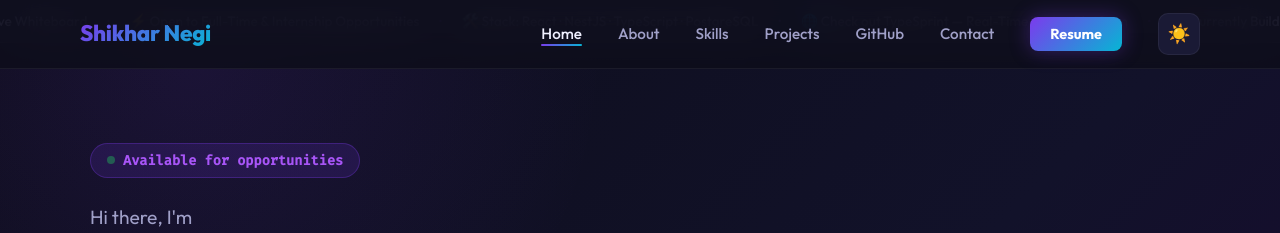
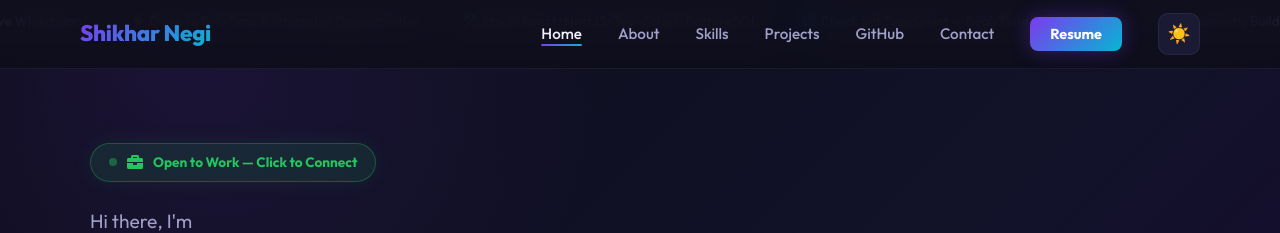
Before and after one commit to ShikharNegi0515/Portfolio, a React (Create React App) app: page / in a window 1280 px wide. Shown: the top 233 px of the page. Built offline with nearby package versions, Linux system fonts and the light colour scheme.

Commit message:
feat: replace static availability badge with toggleable "Open to Work" component featuring persistent status and contact trigger

```diff
--- a/src/App.css
+++ b/src/App.css
@@ -298,21 +298,78 @@ img { display: block; }
   z-index: 1;
 }
 .hero-content { flex: 1; }
-.hero-badge {
+.otw-badge {
   display: inline-flex;
   align-items: center;
-  gap: 8px;
-  background: rgba(124,58,237,0.15);
-  border: 1px solid rgba(124,58,237,0.3);
-  padding: 6px 16px;
+  gap: 10px;
+  padding: 8px 18px;
   border-radius: 50px;
   font-size: 0.85rem;
+  font-weight: 700;
+  cursor: pointer;
+  position: relative;
+  margin-bottom: 24px;
+  user-select: none;
+  border: 1px solid transparent;
+  transition: all 0.3s ease;
+}
+.otw-open {
+  background: rgba(34,197,94,0.12);
+  border-color: rgba(34,197,94,0.3);
+  color: #22c55e;
+  box-shadow: 0 0 20px rgba(34,197,94,0.1);
+}
+.otw-closed {
+  background: rgba(161,161,170,0.1);
+  border-color: rgba(161,161,170,0.2);
+  color: #a1a1aa;
+}
+.light .otw-closed {
+  background: rgba(0,0,0,0.05);
+  border-color: rgba(0,0,0,0.1);
+  color: #777;
+}
+
+.otw-dot { width: 8px; height: 8px; border-radius: 50%; }
+.otw-dot-open { background: #22c55e; animation: pulse 2s infinite; }
+.otw-dot-closed { background: #a1a1aa; }
+.light .otw-dot-closed { background: #999; }
+
+.otw-icon { font-size: 1rem; }
+
+.otw-tooltip {
+  position: absolute;
+  top: -40px;
+  left: 50%;
+  transform: translateX(-50%);
+  background: var(--bg-card);
+  border: 1px solid var(--border-light);
+  padding: 6px 12px;
+  border-radius: var(--radius-sm);
+  font-size: 0.75rem;
+  color: var(--text-primary);
+  white-space: nowrap;
+  box-shadow: 0 4px 12px rgba(0,0,0,0.2);
+  pointer-events: none;
+}
+.otw-admin-hint {
+  position: absolute;
+  top: 10px;
+  left: 50%;
+  transform: translateX(-50%);
+  background: var(--bg-card);
+  border: 1px solid var(--border-light);
+  padding: 8px 16px;
+  border-radius: var(--radius-sm);
+  font-size: 0.8rem;
   font-weight: 600;
-  color: var(--accent-light);
-  margin-bottom: 24px;
-  font-family: var(--font-code);
-}
-.hero-badge .dot { width: 8px; height: 8px; background: #22c55e; border-radius: 50%; animation: pulse 2s infinite; }
+  color: var(--text-primary);
+  box-shadow: 0 8px 24px rgba(0,0,0,0.3);
+  z-index: 100;
+  display: flex;
+  align-items: center;
+  gap: 8px;
+}
 @keyframes pulse { 0%,100%{opacity:1;} 50%{opacity:0.4;} }
 .hero-greeting {
   font-size: clamp(1rem, 2vw, 1.2rem);
--- a/src/components/Hero.jsx
+++ b/src/components/Hero.jsx
@@ -1,26 +1,115 @@
-import React from "react";
-import { motion } from "framer-motion";
+import React, { useState, useEffect, useRef } from "react";
+import { motion, AnimatePresence } from "framer-motion";
 import { TypeAnimation } from "react-type-animation";
-import { FaLinkedin, FaGithub, FaEnvelope } from "react-icons/fa";
+import { FaLinkedin, FaGithub, FaEnvelope, FaBriefcase, FaTimes } from "react-icons/fa";
 import profileImg from "../assets/Photo.png";
 import Terminal from "./Terminal";
 
+const EMAIL = "shikharnegi31@gmail.com";
+
 const Hero = () => {
+    const [isOpen, setIsOpen] = useState(() => {
+        const saved = localStorage.getItem("otw-status");
+        return saved === null ? true : saved === "true";
+    });
+    const [showTooltip, setShowTooltip] = useState(false);
+    const [showAdminHint, setShowAdminHint] = useState(false);
+    const longPressTimer = useRef(null);
+
+    useEffect(() => {
+        localStorage.setItem("otw-status", String(isOpen));
+    }, [isOpen]);
+
     const handleResume = () => {
         window.open("https://drive.google.com/file/d/1o6Wqzl92fxHLx8K-C3Qi9ij1IXUItZIn/view?usp=sharing", "_blank");
     };
 
-    const fadeUp = { hidden: { opacity: 0, y: 30 }, show: (i) => ({ opacity: 1, y: 0, transition: { delay: i * 0.12, duration: 0.6, ease: "easeOut" } }) };
+    // Short click → open mailto for visitors
+    const handleBadgeClick = () => {
+        if (!isOpen) {
+            setShowTooltip(true);
+            setTimeout(() => setShowTooltip(false), 3000);
+            return;
+        }
+        const subject = encodeURIComponent("Interested in connecting — from your portfolio");
+        const body = encodeURIComponent(
+            `Hi Shikhar,\n\nI came across your portfolio and saw you're open to work.\nI'd love to connect and discuss potential opportunities.\n\n[Your name & company here]`
+        );
+        window.location.href = `mailto:${EMAIL}?subject=${subject}&body=${body}`;
+    };
+
+    // Long press (1.5s) → toggle mode for owner
+    const handleMouseDown = () => {
+        longPressTimer.current = setTimeout(() => {
+            setIsOpen((prev) => !prev);
+            setShowAdminHint(true);
+            setTimeout(() => setShowAdminHint(false), 2500);
+        }, 1500);
+    };
+
+    const handleMouseUp = () => {
+        clearTimeout(longPressTimer.current);
+    };
+
+    const fadeUp = {
+        hidden: { opacity: 0, y: 30 },
+        show: (i) => ({
+            opacity: 1, y: 0,
+            transition: { delay: i * 0.12, duration: 0.6, ease: "easeOut" }
+        })
+    };
 
     return (
         <section id="hero" className="hero-section">
             <div className="hero-inner">
                 {/* Left: Text */}
                 <div className="hero-content">
-                    <motion.div className="hero-badge" custom={0} variants={fadeUp} initial="hidden" animate="show">
-                        <span className="dot" />
-                        Available for opportunities
+
+                    {/* Open to Work Badge */}
+                    <motion.div
+                        className={`otw-badge ${isOpen ? "otw-open" : "otw-closed"}`}
+                        custom={0} variants={fadeUp} initial="hidden" animate="show"
+                        onClick={handleBadgeClick}
+                        onMouseDown={handleMouseDown}
+                        onMouseUp={handleMouseUp}
+                        onTouchStart={handleMouseDown}
+                        onTouchEnd={handleMouseUp}
+                        whileHover={{ scale: 1.05 }}
+                        whileTap={{ scale: 0.97 }}
+                        title={isOpen ? "Click to reach out via email" : "Currently not available"}
+                    >
+                        <span className={`otw-dot ${isOpen ? "otw-dot-open" : "otw-dot-closed"}`} />
+                        <FaBriefcase className="otw-icon" />
+                        {isOpen ? "Open to Work — Click to Connect" : "Not Available Right Now"}
+
+                        {/* Tooltip for not-available state */}
+                        <AnimatePresence>
+                            {showTooltip && (
+                                <motion.span
+                                    className="otw-tooltip"
+                                    initial={{ opacity: 0, y: -8 }}
+                                    animate={{ opacity: 1, y: 0 }}
+                                    exit={{ opacity: 0 }}
+                                >
+                                    Not available right now 🙅
+                                </motion.span>
+                            )}
+                        </AnimatePresence>
                     </motion.div>
+
+                    {/* Admin toggle hint */}
+                    <AnimatePresence>
+                        {showAdminHint && (
+                            <motion.div
+                                className="otw-admin-hint"
+                                initial={{ opacity: 0, y: 10 }}
+                                animate={{ opacity: 1, y: 0 }}
+                                exit={{ opacity: 0 }}
+                            >
+                                ✅ Status updated: {isOpen ? "Open to Work" : "Not Available"}
+                            </motion.div>
+                        )}
+                    </AnimatePresence>
 
                     <motion.p className="hero-greeting" custom={1} variants={fadeUp} initial="hidden" animate="show">
                         Hi there, I'm
@@ -61,7 +150,7 @@ const Hero = () => {
                         <a href="https://www.linkedin.com/in/shikhar-negi-745508235/" target="_blank" rel="noopener noreferrer" className="hero-social-link" aria-label="LinkedIn">
                             <FaLinkedin />
                         </a>
-                        <a href="mailto:shikharnegi31@gmail.com" className="hero-social-link" aria-label="Email">
+                        <a href={`mailto:${EMAIL}`} className="hero-social-link" aria-label="Email">
                             <FaEnvelope />
                         </a>
                     </motion.div>
@@ -79,6 +168,7 @@ const Hero = () => {
                     <img src={profileImg} alt="Shikhar Negi" className="hero-img" />
                 </motion.div>
             </div>
+
             <div style={{ padding: "0 20px" }}>
                 <Terminal />
             </div>
```
